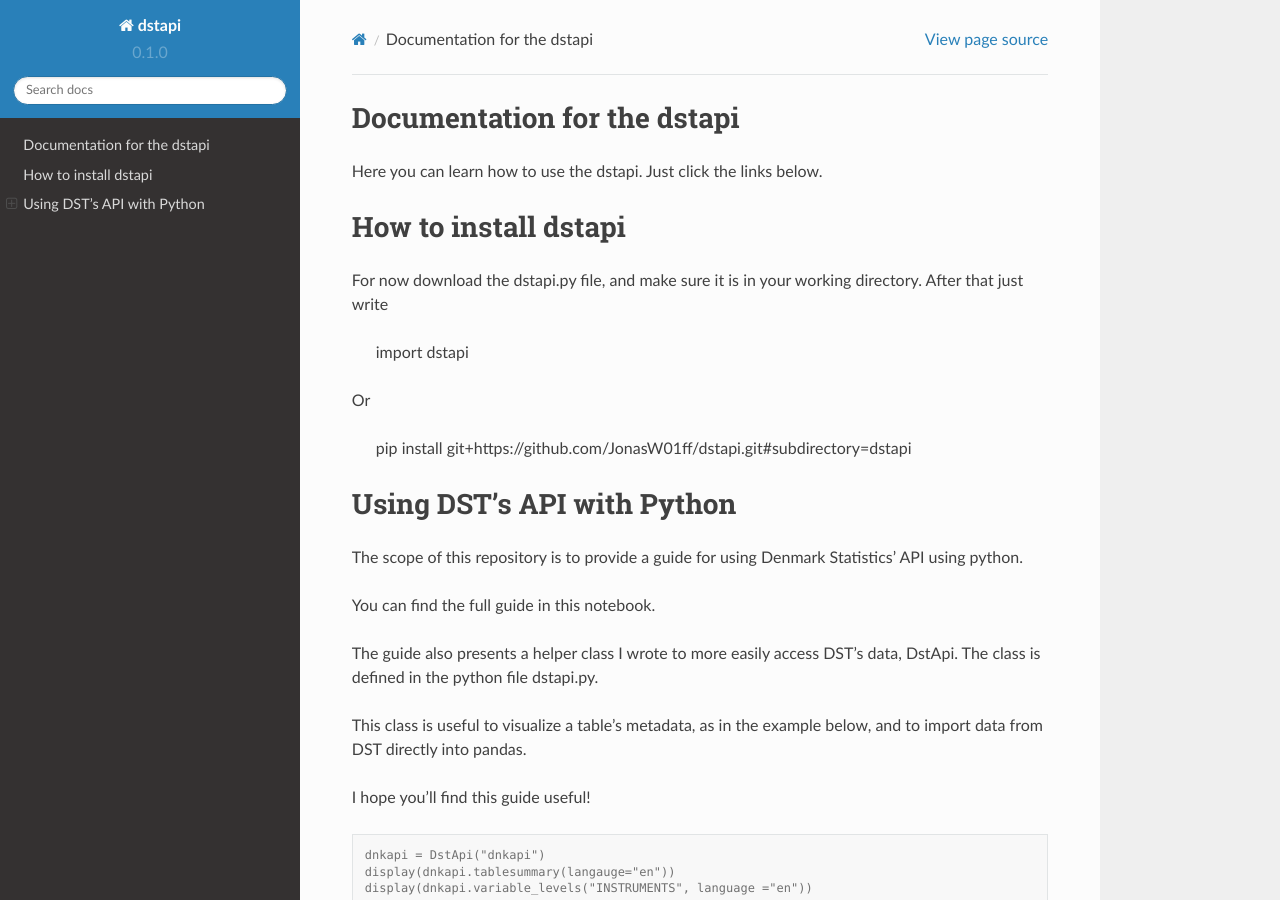
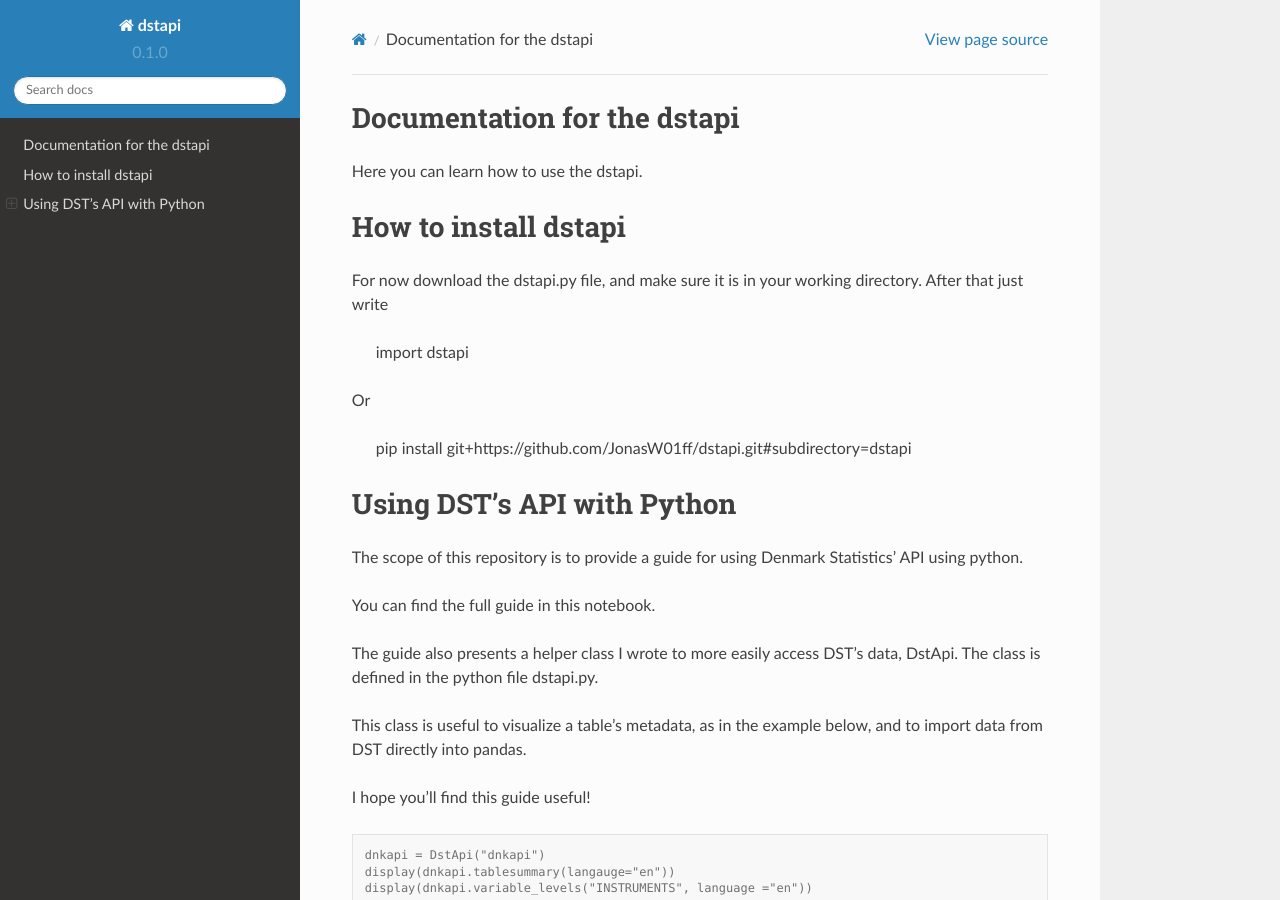
Before and after one commit to alemartinello/dstapi, a Sphinx documentation site: the page built from docs/source/index.rst, in a window 1280 px wide and 900 px high. Built offline with Sphinx 7.4.7 and the Read the Docs theme 2.0.0, drawn with Linux system fonts in a browser that asks for light colours.

Commit message:
Update index.rst

```diff
--- a/docs/source/index.rst
+++ b/docs/source/index.rst
@@ -1,7 +1,7 @@
 Documentation for the dstapi
 ===================================
 
-Here you can learn how to use the dstapi. Just click the links below.
+Here you can learn how to use the dstapi.
 
 
 How to install dstapi
```
